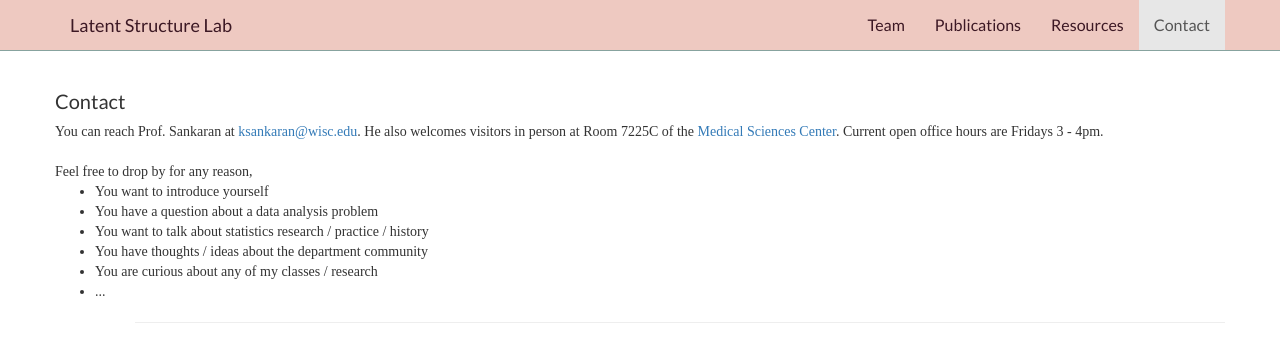
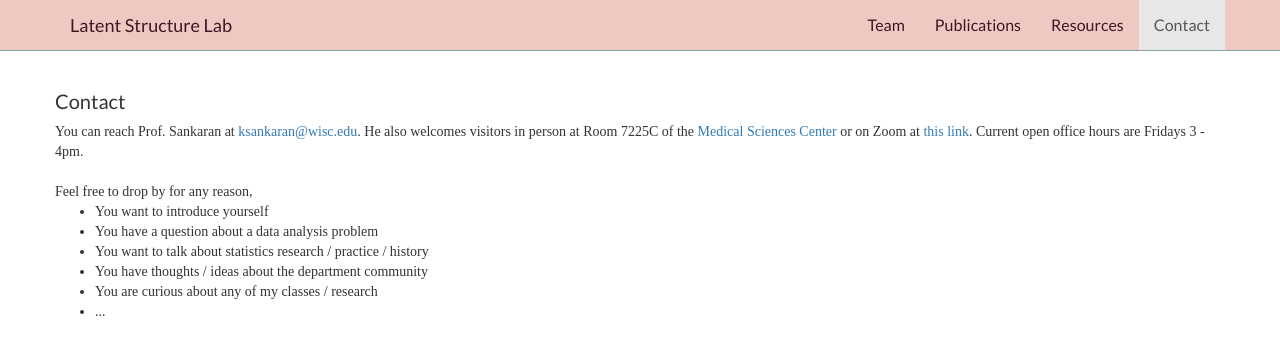
Before and after one commit to krisrs1128/LSLab, a Jekyll site: the page built from _includes/contact.html, in a window 1280 px wide, cut to the strip 0-339 px from the top of the page. Built offline with Jekyll 4.4.1, drawn with Linux system fonts in a browser that asks for light colours.

Commit message:
add zoom link

```diff
--- a/_includes/contact.html
+++ b/_includes/contact.html
@@ -10,9 +10,11 @@ sectionid: contact
     You can reach Prof. Sankaran at <a
     href="mailto:ksankaran@wisc.edu">ksankaran@wisc.edu</a>. He also welcomes
     visitors in person at Room 7225C of the <a
-    href="https://map.wisc.edu/s/n6w872zb">Medical Sciences Center</a>. Current
-    open office hours are Fridays 3 - 4pm.
+    href="https://map.wisc.edu/s/n6w872zb">Medical Sciences Center</a> or on
+    Zoom at <a
+    href="https://uwmadison.zoom.us/j/8622164885?pwd=T2ZPV2xOQmo3ODM1b1NYYWliN2QvUT09
 
+">this link</a>. Current open office hours are Fridays 3 - 4pm.
     <br>
     <br>
 
```
